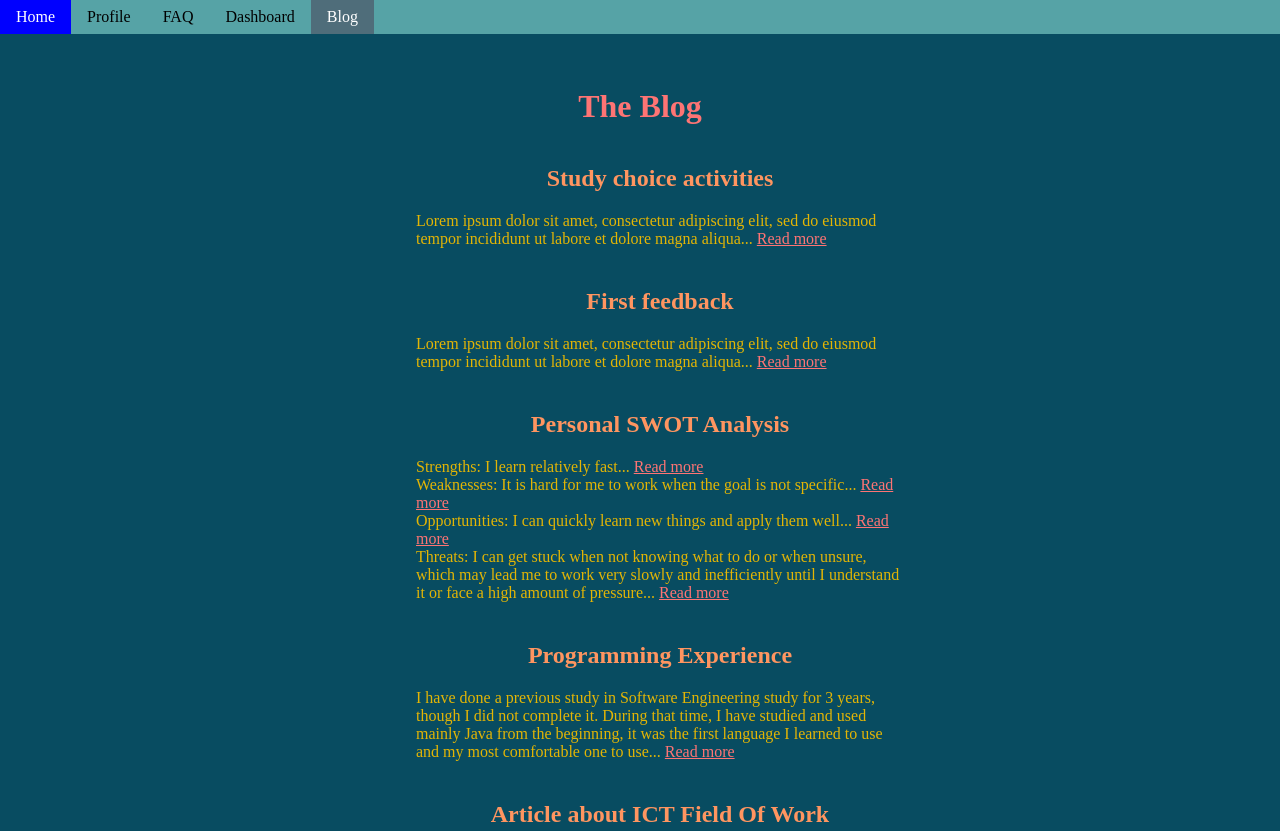
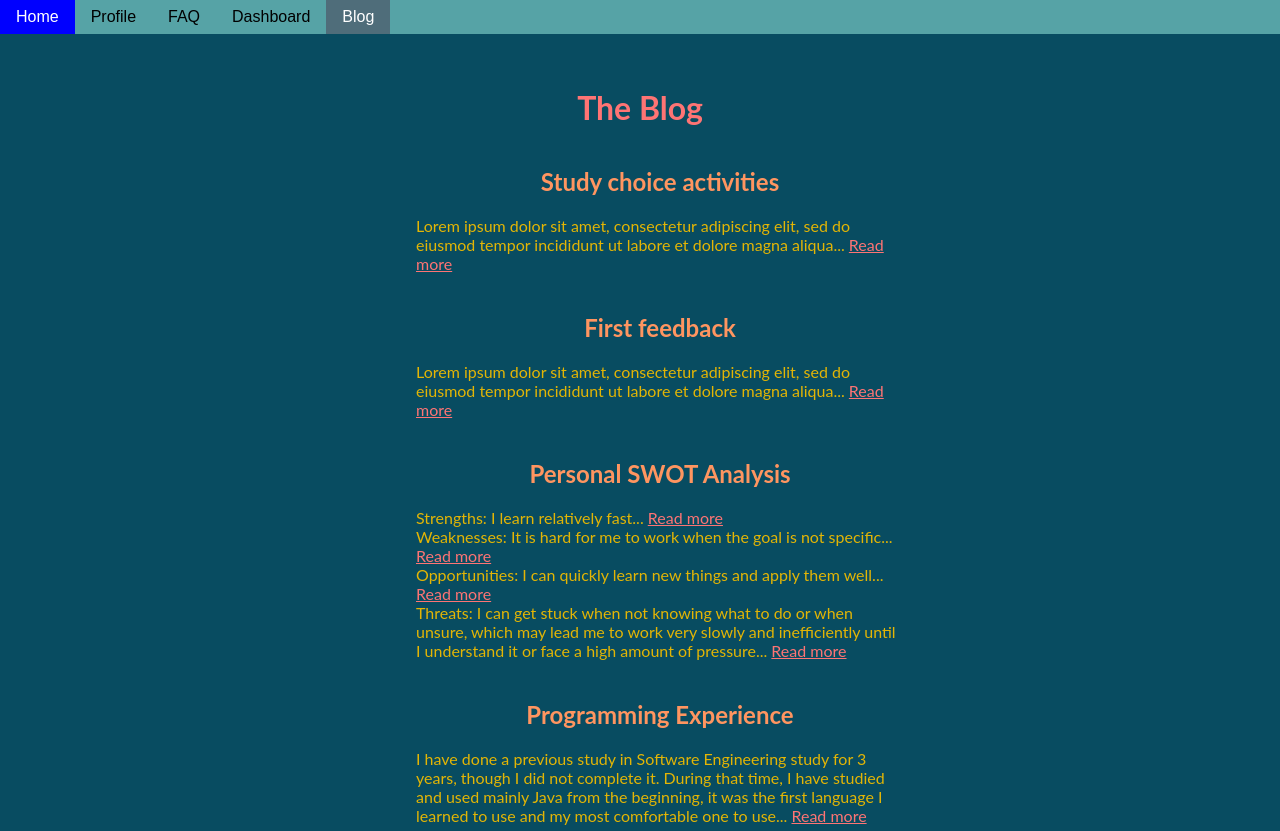
Before and after one commit to MajesNth/majesnth.github.io, a plain HTML site: page blog.html in a window 1280 px wide. Shown: the top 831 px of the page. Drawn offline with Linux system fonts and the light colour scheme.

Commit message:
added fonts, minor css changes
added new fonts
added padding to swot table

```diff
--- a/css/blog.css
+++ b/css/blog.css
@@ -1,9 +1,5 @@
 @import "styles.css";
 body {}
-
-h2 {
-    color: var(--tertiary)
-}
 
 .blog-list {
     /* border: 2px solid red; */
--- a/css/blog/swot.css
+++ b/css/blog/swot.css
@@ -4,6 +4,7 @@
     min-width: 900px;
     overflow-x: auto;
     max-width: 1450px;
+    padding: 0 10px;
 }
 
 .swot-table-ul {
--- a/css/styles.css
+++ b/css/styles.css
@@ -46,6 +46,7 @@
 
 header {
     padding-bottom: 37px;
+    font-family: 'proxima-nova', sans-serif;
 }
 
 h1,
@@ -68,6 +69,7 @@ body {
     color: var(--body-font);
     /* text-align: center; */
     margin: 0px 0px auto 0px;
+    font-family: 'open-sans', 'raleway', 'lato';
 }
 
 p {
```
